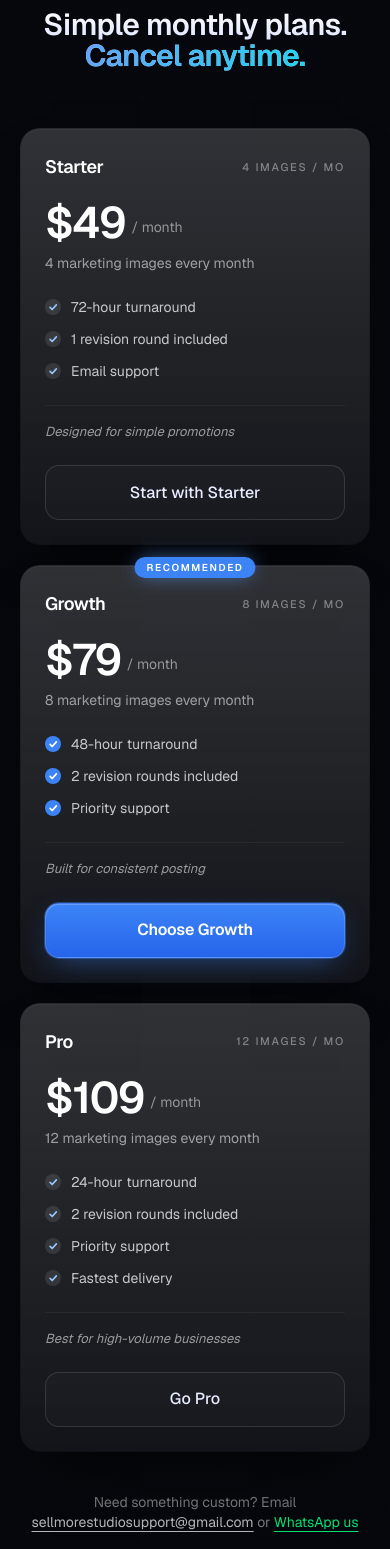
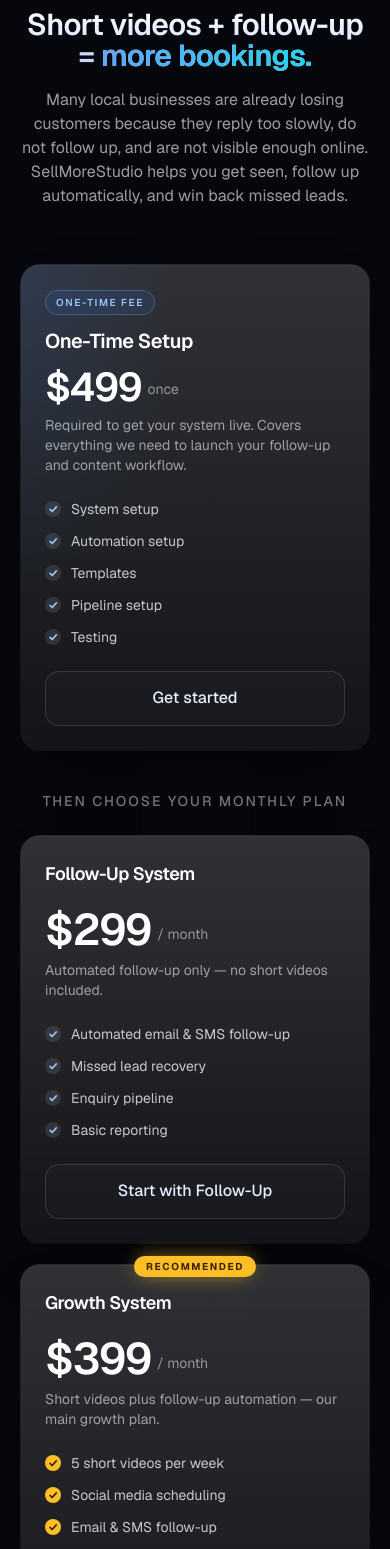
Before and after one commit to maxmaxMM/sellmore-site, a Next.js app: page / in a window 390 px wide. Shown: the part 3480-5029 px from the top of the page. Built offline with nearby package versions, Linux system fonts and the light colour scheme.

Commit message:
Update pricing and follow-up automation offer

```diff
--- a/app/components/sections/Pricing.tsx
+++ b/app/components/sections/Pricing.tsx
@@ -3,126 +3,64 @@ import Container from "../Container";
 import Reveal from "../Reveal";
 import SectionHeading from "../SectionHeading";
 
-type Tier = {
+type MonthlyPlan = {
   name: string;
   price: number;
-  images: number;
+  summary: string;
   features: string[];
-  tagline: string;
   highlight?: boolean;
   cta: string;
 };
 
-const tiers: Tier[] = [
+const setupFeatures = [
+  "System setup",
+  "Automation setup",
+  "Templates",
+  "Pipeline setup",
+  "Testing",
+];
+
+const monthlyPlans: MonthlyPlan[] = [
   {
-    name: "Starter",
-    price: 49,
-    images: 4,
+    name: "Follow-Up System",
+    price: 299,
+    summary: "Automated follow-up only — no short videos included.",
     features: [
-      "72-hour turnaround",
-      "1 revision round included",
-      "Email support",
+      "Automated email & SMS follow-up",
+      "Missed lead recovery",
+      "Enquiry pipeline",
+      "Basic reporting",
     ],
-    tagline: "Designed for simple promotions",
-    cta: "Start with Starter",
+    cta: "Start with Follow-Up",
   },
   {
-    name: "Growth",
-    price: 79,
-    images: 8,
+    name: "Growth System",
+    price: 399,
+    summary: "Short videos plus follow-up automation — our main growth plan.",
     features: [
-      "48-hour turnaround",
-      "2 revision rounds included",
-      "Priority support",
+      "5 short videos per week",
+      "Social media scheduling",
+      "Email & SMS follow-up",
+      "Missed lead recovery",
+      "Basic reporting",
     ],
-    tagline: "Built for consistent posting",
     highlight: true,
-    cta: "Choose Growth",
-  },
-  {
-    name: "Pro",
-    price: 109,
-    images: 12,
-    features: [
-      "24-hour turnaround",
-      "2 revision rounds included",
-      "Priority support",
-      "Fastest delivery",
-    ],
-    tagline: "Best for high-volume businesses",
-    cta: "Go Pro",
+    cta: "Choose Growth System",
   },
 ];
 
-export default function Pricing() {
+const addOnFeatures = [
+  "AI voice call handling",
+  "Missed call response",
+  "Booking support under normal usage",
+];
+
+function CheckIcon({ highlight }: { highlight?: boolean }) {
   return (
-    <section id="pricing" className="relative py-20 md:py-28">
-      <Container>
-        <SectionHeading
-          eyebrow="Pricing"
-          title={
-            <>
-              Simple monthly plans.{" "}
-              <span className="text-brand-gradient">Cancel anytime.</span>
-            </>
-          }
-        />
-
-        <div className="mt-14 grid gap-5 md:grid-cols-3">
-          {tiers.map((t, i) => (
-            <Reveal
-              key={t.name}
-              delay={i * 0.08}
-              className="relative flex flex-col"
-            >
-              {t.highlight && (
-                <div
-                  aria-hidden
-                  className="pointer-events-none absolute -inset-[1px] -z-10 rounded-[24px] bg-[conic-gradient(from_140deg,rgba(96,165,250,0.45),rgba(34,211,238,0.25),rgba(96,165,250,0.45))] blur-[2px] opacity-80"
-                />
-              )}
-              <div
-                className={`card relative flex h-full flex-col p-6 sm:p-7 ${
-                  t.highlight
-                    ? "ring-1 ring-[#60a5fa]/40 shadow-[0_0_0_1px_rgba(96,165,250,0.3),0_30px_80px_-30px_rgba(59,130,246,0.6)]"
-                    : ""
-                }`}
-              >
-                {t.highlight && (
-                  <div className="absolute -top-3 left-1/2 -translate-x-1/2">
-                    <span className="rounded-full bg-[#3b82f6] px-3 py-1 text-[10px] font-semibold uppercase tracking-[0.16em] text-white shadow-[0_0_20px_-4px_rgba(96,165,250,0.8)]">
-                      Recommended
-                    </span>
-                  </div>
-                )}
-
-                <div className="flex items-center justify-between">
-                  <h3 className="text-lg font-semibold tracking-tight text-white">
-                    {t.name}
-                  </h3>
-                  <span className="text-[11px] font-medium uppercase tracking-[0.16em] text-white/40">
-                    {t.images} images / mo
-                  </span>
-                </div>
-
-                <div className="mt-5 flex items-end gap-1.5">
-                  <span className="text-[44px] font-semibold leading-none tracking-[-0.03em] text-white">
-                    ${t.price}
-                  </span>
-                  <span className="pb-2 text-sm text-white/50">/ month</span>
-                </div>
-
-                <p className="mt-2 text-sm text-white/55">
-                  {t.images} marketing images every month
-                </p>
-
-                <ul className="mt-6 space-y-3 text-sm text-white/75">
-                  {t.features.map((f) => (
-                    <li key={f} className="flex items-start gap-2.5">
     <span
       className={`mt-0.5 grid h-4 w-4 shrink-0 place-items-center rounded-full ${
-                          t.highlight
-                            ? "bg-[#3b82f6] text-white"
+        highlight
+          ? "bg-[#fbbf24] text-[#3f1d0a]"
           : "bg-white/10 text-[#93c5fd]"
       }`}
     >
@@ -139,36 +77,194 @@ export default function Pricing() {
         <path d="M2.5 6.5l2.5 2.5 5-5.5" />
       </svg>
     </span>
+  );
+}
+
+function FeatureList({
+  features,
+  highlight,
+}: {
+  features: string[];
+  highlight?: boolean;
+}) {
+  return (
+    <ul className="space-y-3 text-sm text-white/75">
+      {features.map((f) => (
+        <li key={f} className="flex items-start gap-2.5">
+          <CheckIcon highlight={highlight} />
           {f}
         </li>
       ))}
     </ul>
+  );
+}
 
-                <div className="mt-6 border-t border-white/5 pt-4">
-                  <p className="text-[13px] italic text-white/55">
-                    {t.tagline}
-                  </p>
+function PlanCard({
+  plan,
+  delay,
+}: {
+  plan: MonthlyPlan;
+  delay: number;
+}) {
+  return (
+    <Reveal delay={delay} className="relative flex flex-col">
+      {plan.highlight && (
+        <div
+          aria-hidden
+          className="pointer-events-none absolute -inset-[1px] -z-10 rounded-[24px] bg-[conic-gradient(from_140deg,rgba(251,191,36,0.5),rgba(96,165,250,0.35),rgba(251,191,36,0.5))] blur-[2px] opacity-90"
+        />
+      )}
+      <div
+        className={`card relative flex h-full flex-col p-6 sm:p-7 ${
+          plan.highlight
+            ? "ring-1 ring-[#fbbf24]/45 shadow-[0_0_0_1px_rgba(251,191,36,0.25),0_30px_80px_-30px_rgba(251,191,36,0.35)]"
+            : ""
+        }`}
+      >
+        {plan.highlight && (
+          <div className="absolute -top-3 left-1/2 -translate-x-1/2">
+            <span className="rounded-full bg-[#fbbf24] px-3 py-1 text-[10px] font-bold uppercase tracking-[0.16em] text-[#3f1d0a] shadow-[0_0_20px_-4px_rgba(251,191,36,0.8)]">
+              Recommended
+            </span>
+          </div>
+        )}
+
+        <h3 className="text-lg font-semibold tracking-tight text-white">
+          {plan.name}
+        </h3>
+
+        <div className="mt-5 flex items-end gap-1.5">
+          <span className="text-[44px] font-semibold leading-none tracking-[-0.03em] text-white">
+            ${plan.price}
+          </span>
+          <span className="pb-2 text-sm text-white/50">/ month</span>
         </div>
 
+        <p className="mt-2 text-sm text-white/55">{plan.summary}</p>
+
         <div className="mt-6">
+          <FeatureList features={plan.features} highlight={plan.highlight} />
+        </div>
+
+        <div className="mt-auto pt-6">
           <Link
             href="/get-image"
             className={
-                      t.highlight
-                        ? "btn-primary w-full"
-                        : "btn-secondary w-full"
+              plan.highlight ? "btn-primary w-full" : "btn-secondary w-full"
             }
           >
-                    {t.cta}
+            {plan.cta}
           </Link>
         </div>
       </div>
     </Reveal>
+  );
+}
+
+export default function Pricing() {
+  return (
+    <section id="pricing" className="relative py-20 md:py-28">
+      <Container>
+        <SectionHeading
+          eyebrow="Pricing"
+          title={
+            <>
+              Short videos + follow-up ={" "}
+              <span className="text-brand-gradient">more bookings.</span>
+            </>
+          }
+          subtitle="Many local businesses are already losing customers because they reply too slowly, do not follow up, and are not visible enough online. SellMoreStudio helps you get seen, follow up automatically, and win back missed leads."
+        />
+
+        {/* One-time setup */}
+        <Reveal delay={0.08} className="mt-14">
+          <div className="card relative overflow-hidden p-6 sm:p-8">
+            <div
+              aria-hidden
+              className="pointer-events-none absolute inset-0 bg-[radial-gradient(80%_120%_at_0%_0%,rgba(59,130,246,0.12),transparent_55%)]"
+            />
+            <div className="relative flex flex-col gap-6 lg:flex-row lg:items-center lg:justify-between">
+              <div className="max-w-xl">
+                <span className="inline-flex rounded-full border border-[#60a5fa]/30 bg-[#3b82f6]/10 px-2.5 py-1 text-[10px] font-semibold uppercase tracking-[0.16em] text-[#93c5fd]">
+                  One-time fee
+                </span>
+                <h3 className="mt-3 text-xl font-semibold tracking-tight text-white sm:text-2xl">
+                  One-Time Setup
+                </h3>
+                <div className="mt-3 flex items-end gap-1.5">
+                  <span className="text-[40px] font-semibold leading-none tracking-[-0.03em] text-white sm:text-[44px]">
+                    $499
+                  </span>
+                  <span className="pb-2 text-sm text-white/50">once</span>
+                </div>
+                <p className="mt-2 text-sm text-white/55">
+                  Required to get your system live. Covers everything we need to
+                  launch your follow-up and content workflow.
+                </p>
+              </div>
+
+              <div className="lg:min-w-[280px] lg:max-w-sm lg:flex-1">
+                <FeatureList features={setupFeatures} />
+              </div>
+
+              <div className="lg:shrink-0">
+                <Link href="/get-image" className="btn-secondary w-full lg:w-auto lg:min-w-[180px]">
+                  Get started
+                </Link>
+              </div>
+            </div>
+          </div>
+        </Reveal>
+
+        {/* Monthly plans */}
+        <Reveal delay={0.12} className="mt-10">
+          <p className="text-center text-sm font-medium uppercase tracking-[0.14em] text-white/45">
+            Then choose your monthly plan
+          </p>
+        </Reveal>
+
+        <div className="mt-6 grid gap-5 md:grid-cols-2">
+          {monthlyPlans.map((plan, i) => (
+            <PlanCard key={plan.name} plan={plan} delay={0.14 + i * 0.08} />
           ))}
         </div>
 
+        {/* Optional add-on */}
+        <Reveal delay={0.3} className="mt-5">
+          <div className="card flex flex-col gap-5 p-6 sm:flex-row sm:items-center sm:justify-between sm:p-7">
+            <div>
+              <span className="text-[11px] font-medium uppercase tracking-[0.16em] text-white/40">
+                Optional add-on
+              </span>
+              <h3 className="mt-1 text-lg font-semibold tracking-tight text-white">
+                AI Voice Assistant
+              </h3>
+              <div className="mt-2 flex items-end gap-1.5">
+                <span className="text-2xl font-semibold tracking-[-0.02em] text-white">
+                  +$99
+                </span>
+                <span className="pb-0.5 text-sm text-white/50">/ month</span>
+              </div>
+            </div>
+
+            <div className="sm:max-w-md sm:flex-1">
+              <FeatureList features={addOnFeatures} />
+            </div>
+
+            <Link
+              href="/get-image"
+              className="btn-secondary w-full shrink-0 sm:w-auto sm:min-w-[160px]"
+            >
+              Add voice assistant
+            </Link>
+          </div>
+          <p className="mt-3 text-center text-xs text-white/40">
+            High usage may require a custom plan.
+          </p>
+        </Reveal>
+
         <Reveal
-          delay={0.25}
+          delay={0.35}
           className="mt-10 text-center text-sm text-white/45"
         >
           Need something custom? Email{" "}
@@ -177,11 +273,12 @@ Need something custom? Email{" "}
             className="text-white/70 underline underline-offset-4 hover:text-white"
           >
             sellmorestudiosupport@gmail.com
-</a>
-{" "}or{" "}
+          </a>{" "}
+          or{" "}
           <a
             href="https://wa.me/61421435858"
             target="_blank"
+            rel="noopener noreferrer"
             className="text-green-400 underline underline-offset-4 hover:text-green-300"
           >
             WhatsApp us
```
Also changed, not shown: public/Try sessyclean copy.png (added). Lines whose indentation alone changed are shown as unchanged.
